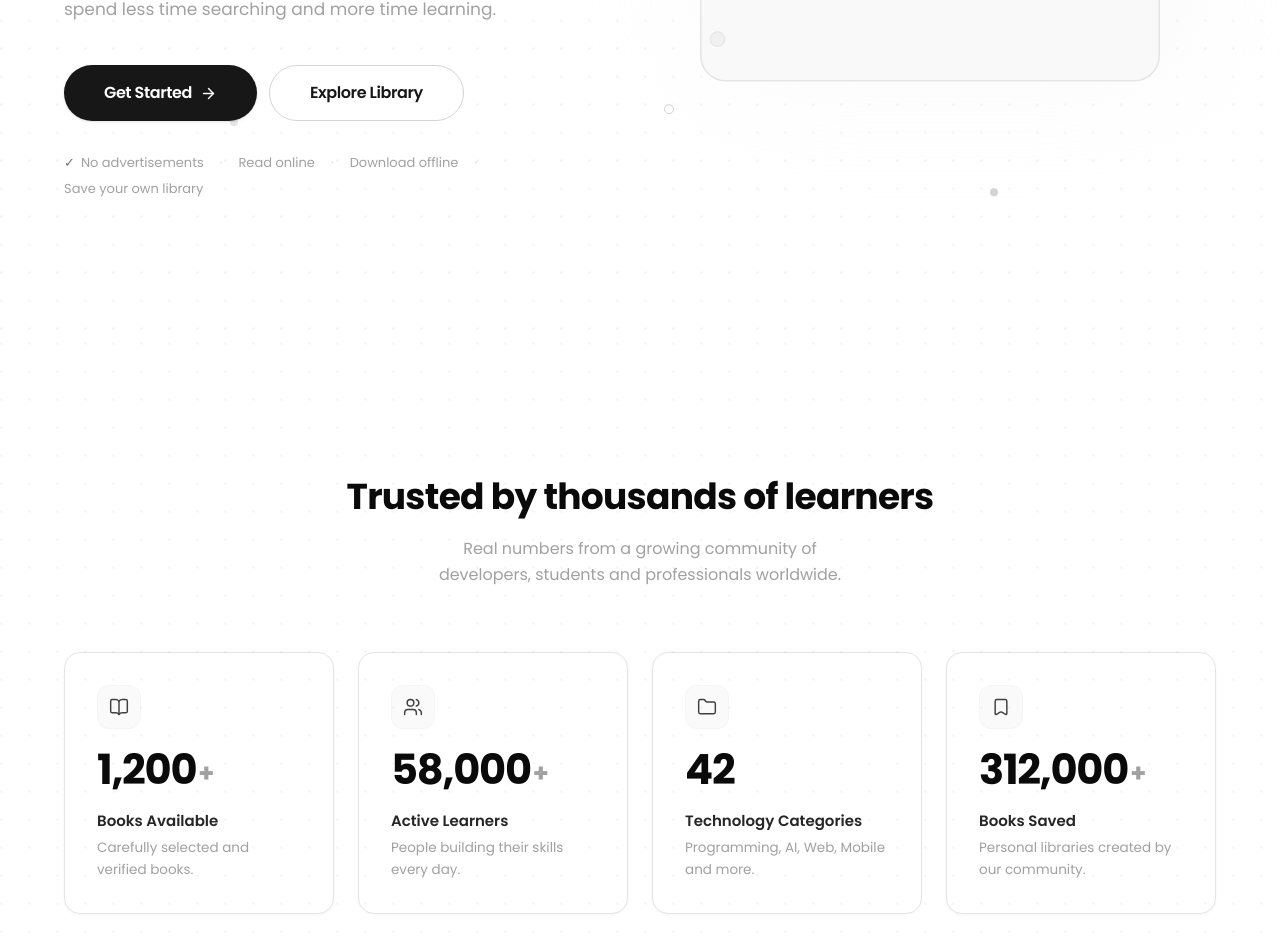
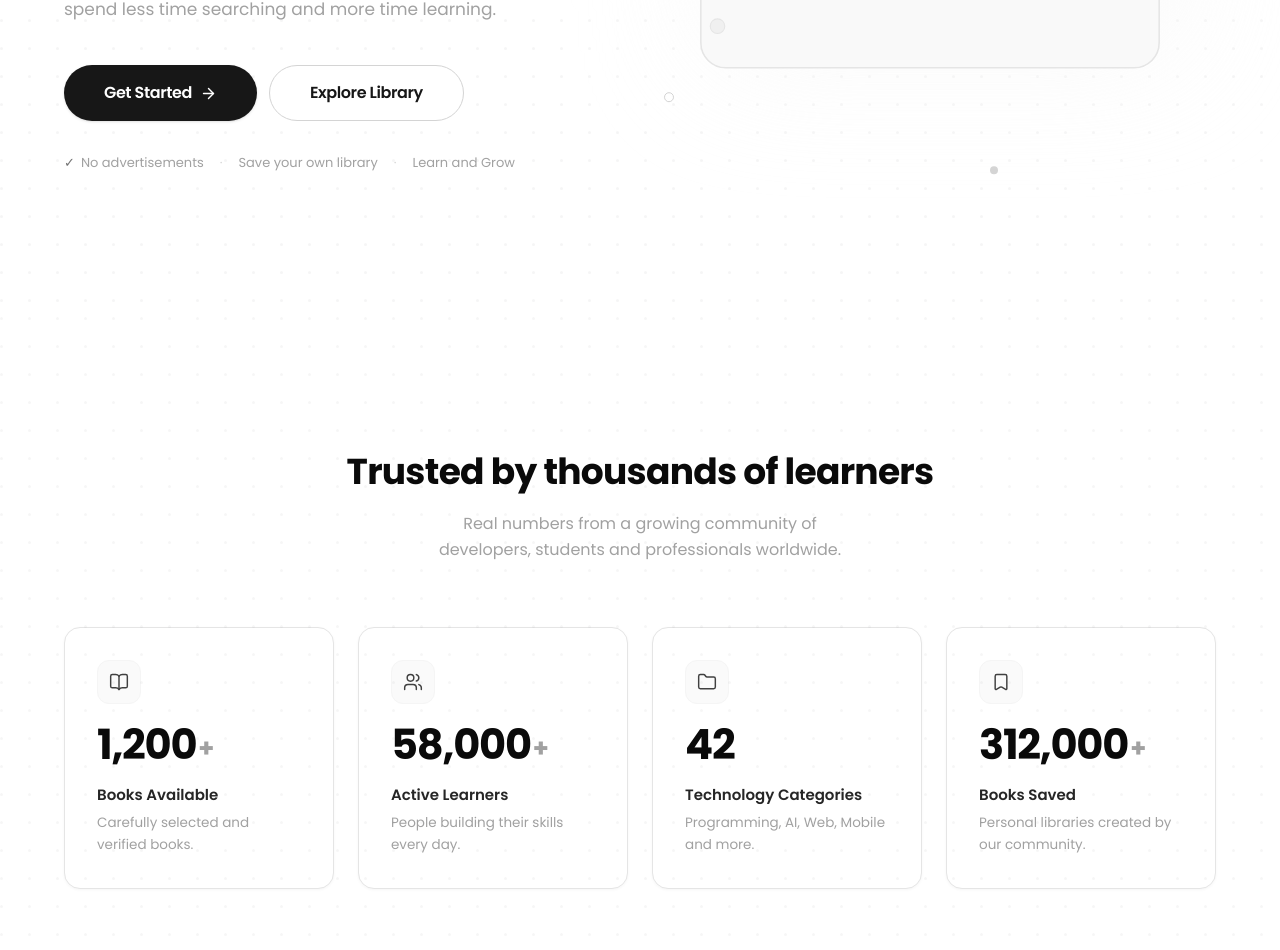
Before and after one commit to realstin/booksstore-frontend, a React (Vite) app: page /homepage in a window 1280 px wide. Shown: the part 762-1712 px from the top of the page. Built offline with nearby package versions, Linux system fonts and the light colour scheme; no server answers; the HTML template or start-up script is replaced by a standard one.

Commit message:
improved the hero part to have a premium view

```diff
--- a/src/pages/components/Homepage/Hero.jsx
+++ b/src/pages/components/Homepage/Hero.jsx
@@ -343,11 +343,9 @@ function Hero() {
                 No advertisements
               </span>
               <span className="text-neutral-300" aria-hidden="true">·</span>
-              <span>Read online</span>
+              <span>Save your own library</span>
               <span className="text-neutral-300" aria-hidden="true">·</span>
-              <span>Download offline</span>
-              <span className="text-neutral-300" aria-hidden="true">·</span>
-              <span>Save your own library</span>
+              <span>Learn and Grow</span>
             </motion.p>
           </div>
 
```
